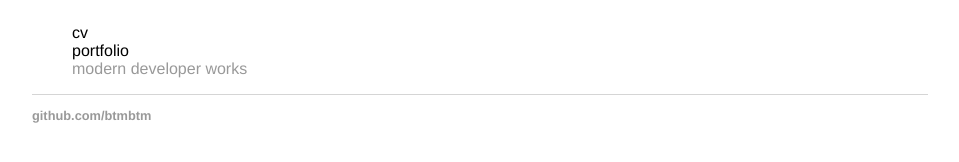
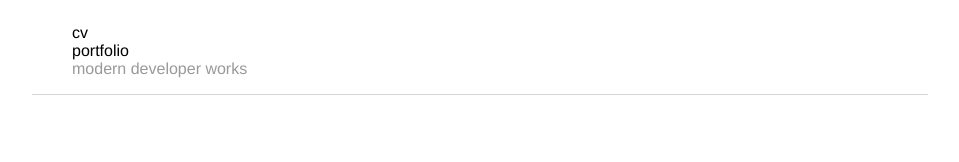
Before and after one commit to btmbtm/btmbtm.github.io, a Jekyll site: the page built from index.html, in a window 1280 px wide. Shown: the part 173-335 px from the top of the page, without its empty margins (160-1119 px from the left). Built offline with Jekyll 4.4.1, drawn with Linux system fonts in a browser that asks for light colours; Markdown is read by kramdown in place of the engine named in the settings.

Commit message:
Update default.html

```diff
--- a/_layouts/default.html
+++ b/_layouts/default.html
@@ -20,9 +20,7 @@
 
 			</div><!-- /.container -->
 			<footer>
-	    		<ul>
-	        		<li><a href="https://github.com/hankquinlan">github.com/btmbtm</a></li>
-				</ul>
+
 			</footer>
 		</body>
 	</html>
```
